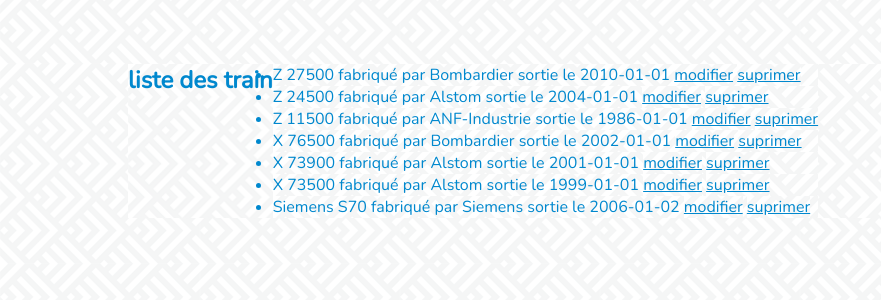
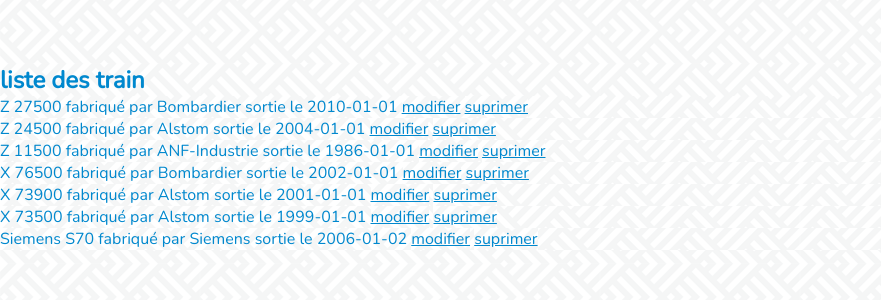
Before and after one commit to OlivierGITHUB25/projet-olivier-web, a Django app: page /appSNCF/stock/ in a window 1280 px wide. Shown: the part 136-436 px from the top of the page, without its empty margins (0-881 px from the left). Run offline with Django 4.2, Linux system fonts and the light colour scheme; data comes from the database, SQL or seed files in the repository.

Commit message:
version finalle

```diff
--- a/SNCF/appSNCF/static/appSNCF/style.css
+++ b/SNCF/appSNCF/static/appSNCF/style.css
@@ -63,9 +63,11 @@
 }
 .stock{
     display: flex;
-	flex-basis: 20%;
+    flex-direction: column;
+	flex-basis: 100%;
 	margin-top: 5%;
-	margin-left: 10%;
-	margin-right: 10%;
-	flex-wrap: wrap;
+
 }
+.liste{
+   list-style: none;
+}
--- a/SNCF/appSNCF/templates/sncf/ajout-marque.html
+++ b/SNCF/appSNCF/templates/sncf/ajout-marque.html
@@ -7,7 +7,7 @@
         <input type="submit" value="envoyer"\>
     </form>
     <h2>liste des marque</h2>
-     <ul>
+     <ul class="liste">
         {% for l in listeMarque %}
         <li>
             {{l}}
--- a/SNCF/appSNCF/templates/sncf/index.html
+++ b/SNCF/appSNCF/templates/sncf/index.html
@@ -26,8 +26,8 @@
 			<li><a href="/appSNCF/stock/">stock</a></li>
 		</ul>
 	</nav>
-	<!--<section>bienvenu sur le site de gestion des stock de la sncf </section> -->
 	{% block content %}
+	<section>bienvenue sur le site de gestion des stock de la sncf </section>
 	{% endblock %}
 </body>
 </html>
--- a/SNCF/appSNCF/templates/sncf/stock.html
+++ b/SNCF/appSNCF/templates/sncf/stock.html
@@ -3,7 +3,7 @@
 {% block content %}
 <section class="stock">
 <h2>liste des train</h2>
-    <ul>
+    <ul class="liste">
         {% for l in liste %}
         <li>
             {{l}}
```
